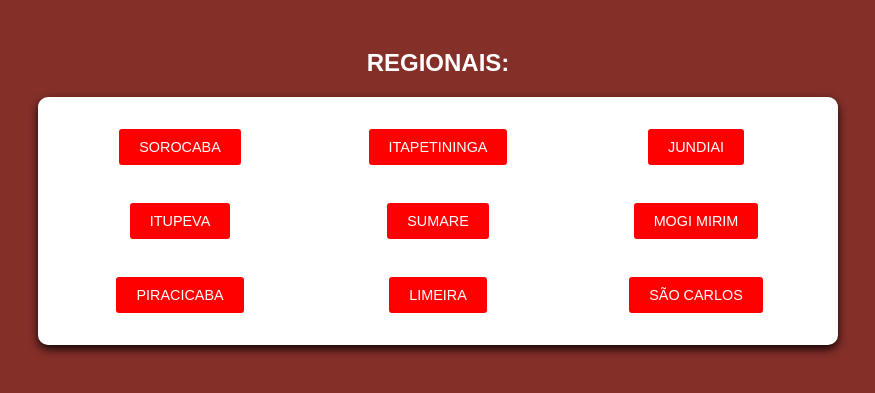
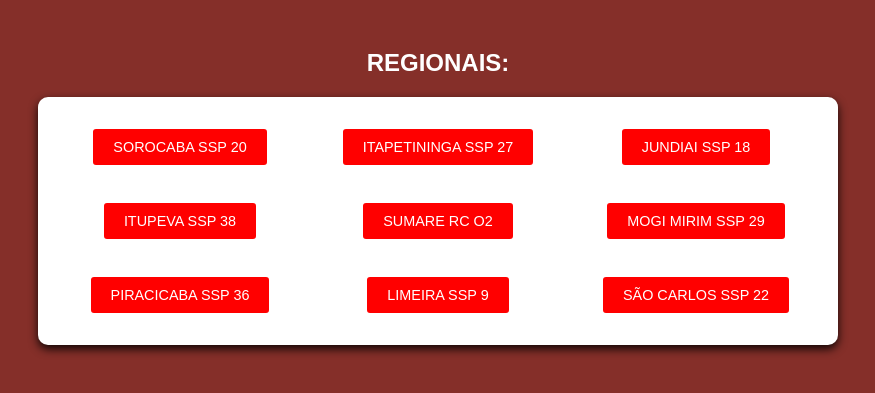
Before and after one commit to MatheusMHallgren/G4S, a plain HTML site: page index.html in a window 1280 px wide. Shown: the part 151-544 px from the top of the page, without its empty margins (202-1077 px from the left). Drawn offline with Linux system fonts and the light colour scheme.

Commit message:
AJUSTE DE NOME DAS REGIONAIS

```diff
--- a/index.html
+++ b/index.html
@@ -20,33 +20,34 @@
         <div class="buttons-container">
             <!-- Botões para cada regional -->
              <a href="sorocaba.html">
-            <button class="regional-button">SOROCABA</button>
+            <button class="regional-button">SOROCABA SSP 20</button>
             </a>
             <a href="itapetininga.html">
-            <button class="regional-button">ITAPETININGA</button>
+            <button class="regional-button">ITAPETININGA SSP 27</button>
             </a>
             <a href="jundiai.html">
-            <button class="regional-button">JUNDIAI</button>
+            <button class="regional-button">JUNDIAI SSP 18</button>
             </a>
             <a href="itupeva.html">
-            <button class="regional-button">ITUPEVA</button>
+            <button class="regional-button">ITUPEVA SSP 38</button>
             </a>
             <a href="sumare.html">
-            <button class="regional-button">SUMARE</button>
+            <button class="regional-button">SUMARE RC O2</button>
             </a>
             <a href="mogi_morim.html">
-            <button class="regional-button">MOGI MIRIM</button>
+            <button class="regional-button">MOGI MIRIM SSP 29</button>
             </a>
             <a href="piracicaba.html">
-            <button class="regional-button">PIRACICABA</button>
+            <button class="regional-button">PIRACICABA SSP 36</button>
             </a>
             <a href="limeira.html">
-            <button class="regional-button">LIMEIRA</button>
+            <button class="regional-button">LIMEIRA SSP 9</button>
             </a>
             <a href="sao_carlos.html">
-            <button class="regional-button">SÃO CARLOS</button>
+            <button class="regional-button">SÃO CARLOS SSP 22</button>
             </a>
         </div>
     </section>
 </body>
+
 </html>
```
